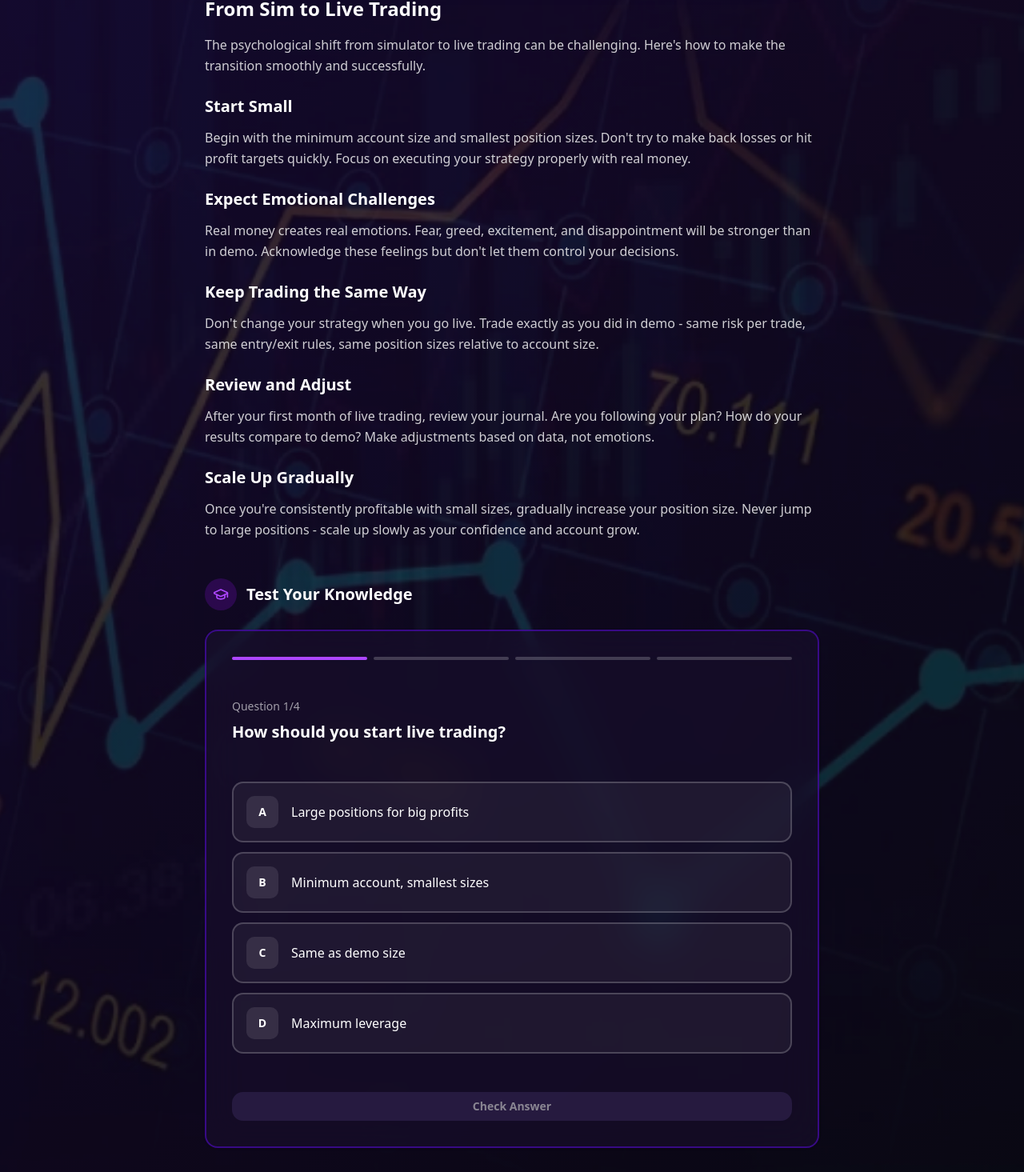
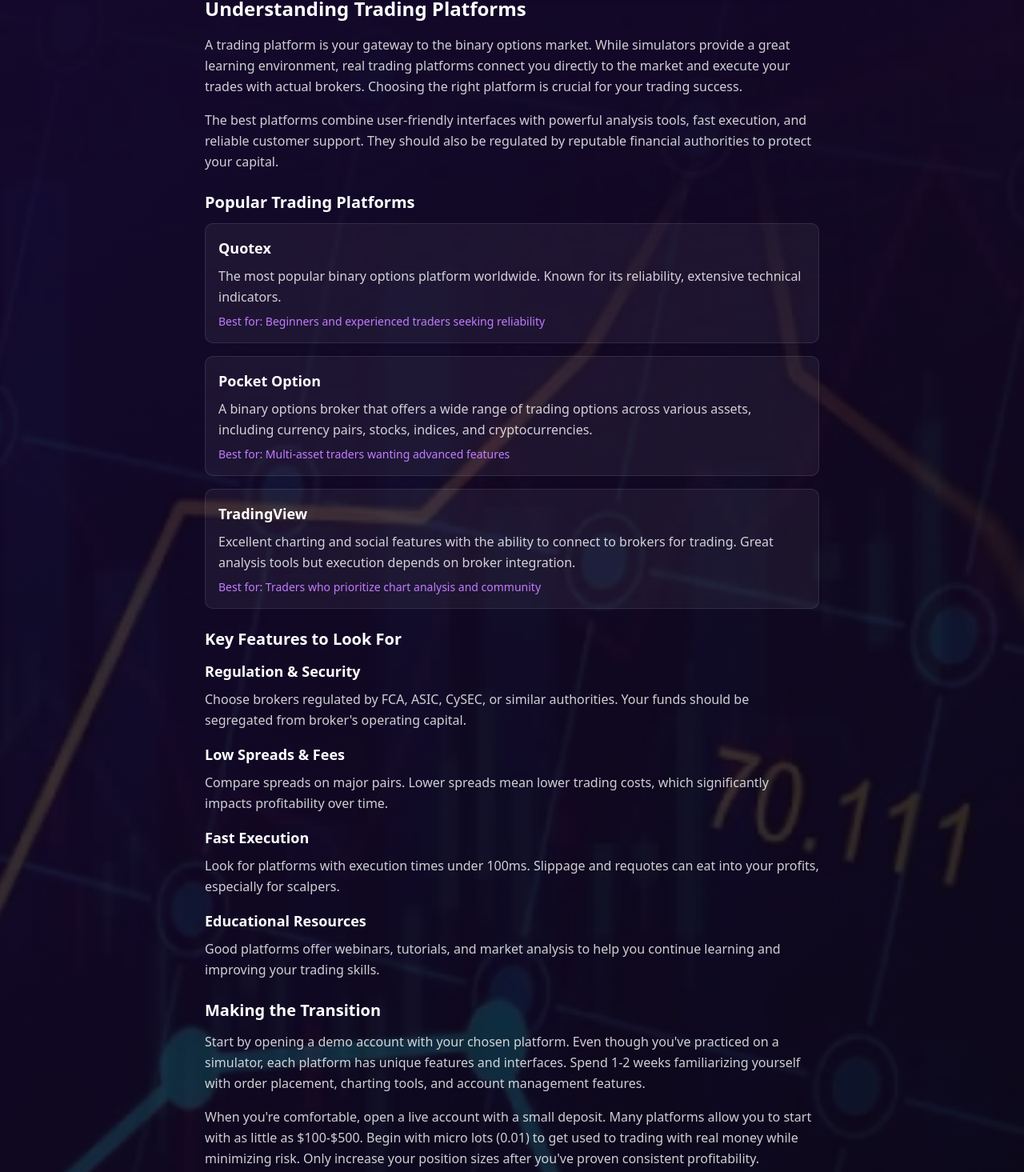
Before and after one commit to SecondNiceee/formatixx, a Next.js app: page /learning/from-sim in a window 1280 px wide. Shown: the part 493-1958 px from the top of the page at 80% size. Built offline with nearby package versions, Linux system fonts and the light colour scheme; no server answers.

Commit message:
feat: update "From Sim" page with new content
Change title and add info on trading platforms, broker choice tips, and quiz.

```diff
--- a/app/learning/from-sim/page.tsx
+++ b/app/learning/from-sim/page.tsx
@@ -7,7 +7,7 @@ import { FromSimQuiz } from "@/components/learning/from-sim-quiz"
 export default function FromSimPage() {
   return (
     <LessonLayout
-      title="From Sim"
+      title="From Simulator to Real Trading Platforms"
       category="Level Up"
       nextLesson={{
         title: "Continue Learning",
--- a/components/learning/from-sim-content.tsx
+++ b/components/learning/from-sim-content.tsx
@@ -2,50 +2,111 @@ export function FromSimContent() {
   return (
     <div className="space-y-6">
       <section>
-        <h2 className="text-2xl font-bold text-white mb-4">From Sim to Live Trading</h2>
+        <h2 className="text-2xl font-bold text-white mb-4">Understanding Trading Platforms</h2>
         <p className="text-white/80 leading-relaxed mb-4">
-          The psychological shift from simulator to live trading can be challenging. Here's how to make the transition
-          smoothly and successfully.
+          A trading platform is your gateway to the binary options market. While simulators provide a great learning
+          environment, real trading platforms connect you directly to the market and execute your trades with actual
+          brokers. Choosing the right platform is crucial for your trading success.
+        </p>
+        <p className="text-white/80 leading-relaxed">
+          The best platforms combine user-friendly interfaces with powerful analysis tools, fast execution, and reliable
+          customer support. They should also be regulated by reputable financial authorities to protect your capital.
         </p>
       </section>
 
       <section>
-        <h3 className="text-xl font-semibold text-white mb-3">Start Small</h3>
+        <h3 className="text-xl font-semibold text-white mb-3">Popular Trading Platforms</h3>
+
+        <div className="space-y-4">
+          <div className="bg-white/5 rounded-lg p-4 border border-white/10">
+            <h4 className="text-lg font-semibold text-white mb-2">Quotex</h4>
+            <p className="text-white/80 leading-relaxed mb-2">
+              The most popular binary options platform worldwide. Known for its reliability, extensive technical
+              indicators.
+            </p>
+            <p className="text-purple-400 text-sm">
+              Best for: Beginners and experienced traders seeking reliability
+            </p>
+          </div>
+
+          <div className="bg-white/5 rounded-lg p-4 border border-white/10">
+            <h4 className="text-lg font-semibold text-white mb-2">Pocket Option</h4>
+            <p className="text-white/80 leading-relaxed mb-2">
+              A binary options broker that offers a wide range of trading options across various assets, including
+              currency pairs, stocks, indices, and cryptocurrencies.
+            </p>
+            <p className="text-purple-400 text-sm">Best for: Multi-asset traders wanting advanced features</p>
+          </div>
+
+          <div className="bg-white/5 rounded-lg p-4 border border-white/10">
+            <h4 className="text-lg font-semibold text-white mb-2">TradingView</h4>
+            <p className="text-white/80 leading-relaxed mb-2">
+              Excellent charting and social features with the ability to connect to brokers for trading. Great analysis
+              tools but execution depends on broker integration.
+            </p>
+            <p className="text-purple-400 text-sm">Best for: Traders who prioritize chart analysis and community</p>
+          </div>
+        </div>
+      </section>
+
+      <section>
+        <h3 className="text-xl font-semibold text-white mb-3">Key Features to Look For</h3>
+
+        <div className="space-y-4">
+          <div>
+            <h4 className="text-lg font-semibold text-white mb-2">Regulation & Security</h4>
+            <p className="text-white/80 leading-relaxed">
+              Choose brokers regulated by FCA, ASIC, CySEC, or similar authorities. Your funds should be segregated from
+              broker's operating capital.
+            </p>
+          </div>
+
+          <div>
+            <h4 className="text-lg font-semibold text-white mb-2">Low Spreads & Fees</h4>
+            <p className="text-white/80 leading-relaxed">
+              Compare spreads on major pairs. Lower spreads mean lower trading costs, which significantly impacts
+              profitability over time.
+            </p>
+          </div>
+
+          <div>
+            <h4 className="text-lg font-semibold text-white mb-2">Fast Execution</h4>
+            <p className="text-white/80 leading-relaxed">
+              Look for platforms with execution times under 100ms. Slippage and requotes can eat into your profits,
+              especially for scalpers.
+            </p>
+          </div>
+
+          <div>
+            <h4 className="text-lg font-semibold text-white mb-2">Educational Resources</h4>
+            <p className="text-white/80 leading-relaxed">
+              Good platforms offer webinars, tutorials, and market analysis to help you continue learning and improving
+              your trading skills.
+            </p>
+          </div>
+        </div>
+      </section>
+
+      <section>
+        <h3 className="text-xl font-semibold text-white mb-3">Making the Transition</h3>
         <p className="text-white/80 leading-relaxed mb-4">
-          Begin with the minimum account size and smallest position sizes. Don't try to make back losses or hit profit
-          targets quickly. Focus on executing your strategy properly with real money.
+          Start by opening a demo account with your chosen platform. Even though you've practiced on a simulator, each
+          platform has unique features and interfaces. Spend 1-2 weeks familiarizing yourself with order placement,
+          charting tools, and account management features.
+        </p>
+        <p className="text-white/80 leading-relaxed">
+          When you're comfortable, open a live account with a small deposit. Many platforms allow you to start with as
+          little as $100-$500. Begin with micro lots (0.01) to get used to trading with real money while minimizing
+          risk. Only increase your position sizes after you've proven consistent profitability.
         </p>
       </section>
 
-      <section>
-        <h3 className="text-xl font-semibold text-white mb-3">Expect Emotional Challenges</h3>
-        <p className="text-white/80 leading-relaxed mb-4">
-          Real money creates real emotions. Fear, greed, excitement, and disappointment will be stronger than in demo.
-          Acknowledge these feelings but don't let them control your decisions.
-        </p>
-      </section>
-
-      <section>
-        <h3 className="text-xl font-semibold text-white mb-3">Keep Trading the Same Way</h3>
-        <p className="text-white/80 leading-relaxed mb-4">
-          Don't change your strategy when you go live. Trade exactly as you did in demo - same risk per trade, same
-          entry/exit rules, same position sizes relative to account size.
-        </p>
-      </section>
-
-      <section>
-        <h3 className="text-xl font-semibold text-white mb-3">Review and Adjust</h3>
-        <p className="text-white/80 leading-relaxed mb-4">
-          After your first month of live trading, review your journal. Are you following your plan? How do your results
-          compare to demo? Make adjustments based on data, not emotions.
-        </p>
-      </section>
-
-      <section>
-        <h3 className="text-xl font-semibold text-white mb-3">Scale Up Gradually</h3>
+      <section className="bg-purple-500/10 border border-purple-500/30 rounded-lg p-4">
+        <h4 className="text-lg font-semibold text-purple-400 mb-2">Pro Tip</h4>
         <p className="text-white/80 leading-relaxed">
-          Once you're consistently profitable with small sizes, gradually increase your position size. Never jump to
-          large positions - scale up slowly as your confidence and account grow.
+          Don't choose a broker based solely on bonuses or promotions. Focus on regulation, execution quality, and
+          customer service. A reliable broker is your business partner - choose wisely. Read reviews from multiple
+          sources and test their demo account thoroughly before depositing real money.
         </p>
       </section>
     </div>
--- a/components/learning/from-sim-quiz.tsx
+++ b/components/learning/from-sim-quiz.tsx
@@ -3,44 +3,35 @@ import { Quiz } from "@/components/learning/quiz"
 export function FromSimQuiz() {
   const questions = [
     {
-      question: "How should you start live trading?",
+      question: "Which trading platform is considered the most popular worldwide for binary options trading?",
+      options: ["TradingView", "Quotex", "cTrader", "NinjaTrader"],
+      correctAnswer: 1,
+      explanation:
+        "Quotex is the most popular binary options trading platform worldwide, known for its reliability and extensive technical indicators.",
+    },
+    {
+      question: "What is the most important factor when choosing a binary options broker?",
       options: [
-        "Large positions for big profits",
-        "Minimum account, smallest sizes",
-        "Same as demo size",
-        "Maximum leverage",
+        "The size of welcome bonuses",
+        "Regulation by reputable financial authorities",
+        "The number of available currency pairs",
+        "Social media follower count",
       ],
       correctAnswer: 1,
-      explanation: "Start with the minimum account size and smallest position sizes to ease into live trading.",
+      explanation:
+        "Regulation by reputable authorities (like FCA, ASIC, or CySEC) is the most important factor. It ensures your funds are protected, and the broker operates with transparency and accountability.",
     },
     {
-      question: "What should you expect when trading with real money?",
-      options: ["Same emotions as demo", "No emotions", "Stronger emotions like fear and greed", "Pure logic"],
+      question: "What should you do before depositing real money on a new trading platform?",
+      options: [
+        "Immediately deposit the maximum amount",
+        "Skip the demo and start trading live",
+        "Practice on their demo account for 1-2 weeks",
+        "Only read the promotional materials",
+      ],
       correctAnswer: 2,
       explanation:
-        "Real money creates stronger emotions including fear, greed, and excitement that weren't present in demo.",
-    },
-    {
-      question: "Should you change your strategy when going live?",
-      options: [
-        "Yes, completely different approach",
-        "No, trade exactly as in demo",
-        "Yes, more aggressive",
-        "Yes, more conservative",
-      ],
-      correctAnswer: 1,
-      explanation: "Trade exactly as you did in demo - don't change your proven strategy when going live.",
-    },
-    {
-      question: "When should you increase position size?",
-      options: [
-        "Immediately if first trade wins",
-        "After consistent profitability",
-        "When you feel confident",
-        "Never increase",
-      ],
-      correctAnswer: 1,
-      explanation: "Only increase position size gradually after achieving consistent profitability with smaller sizes.",
+        "Even if you've practiced on other simulators, you should spend 1-2 weeks on the new platform's demo account to familiarize yourself with its unique features, interface, and order execution process.",
     },
   ]
 
```
